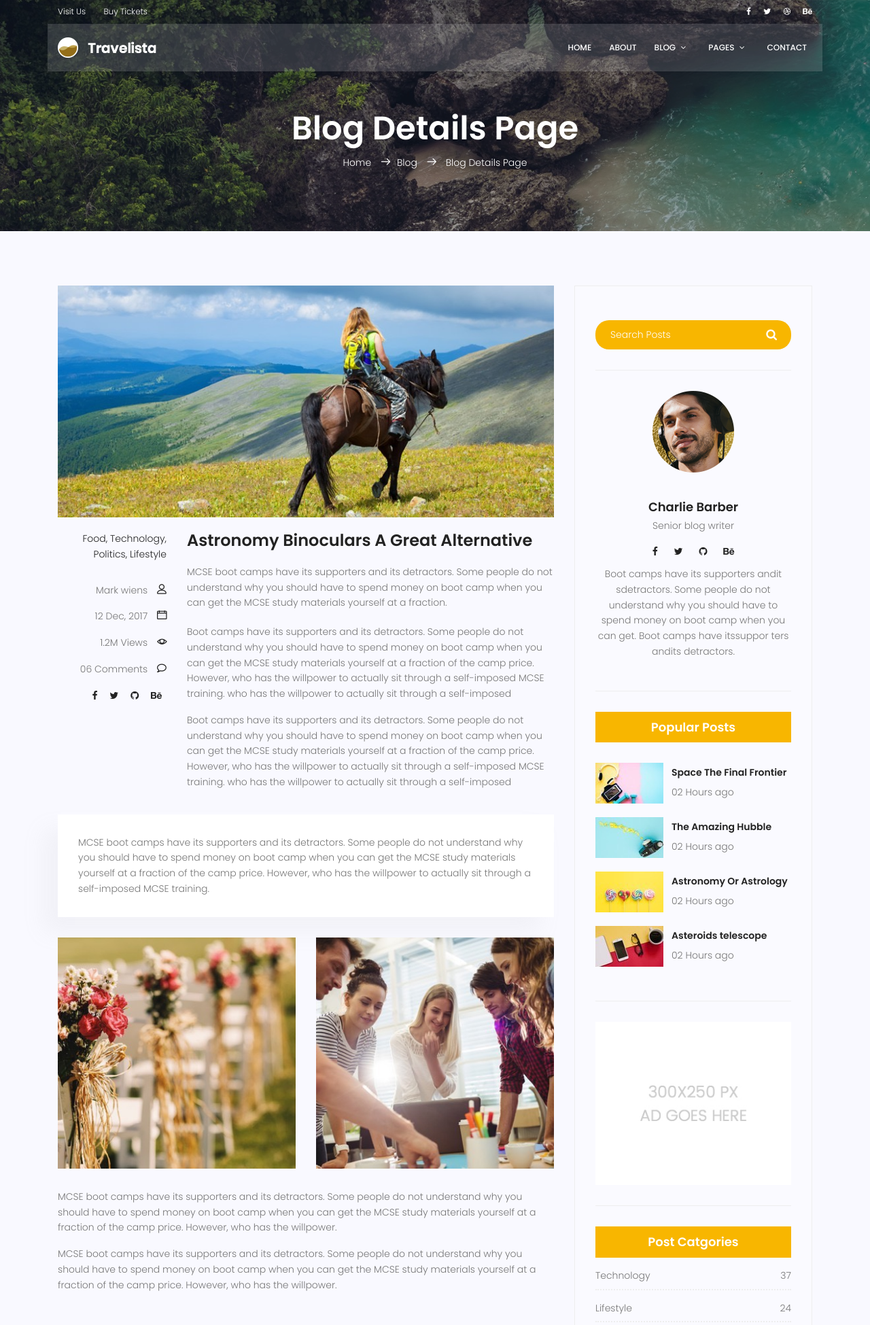
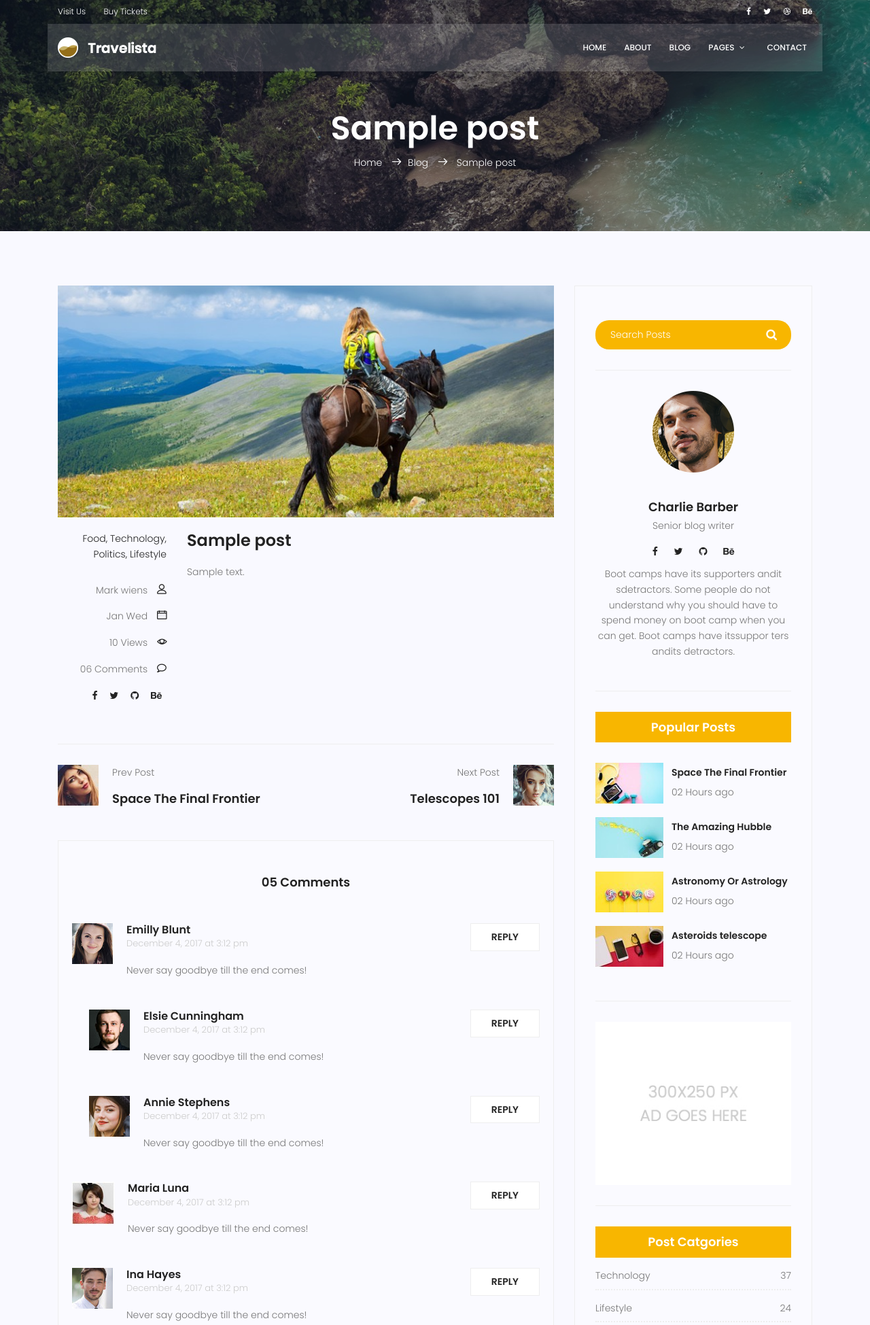
Before and after one commit to farzamasadian/django-mysite1, a Django app: template templates/blog/blog-single.html in a window 1280 px wide. Shown: the top 1949 px of the page at 68% size. Run offline with Django 3.2, Linux system fonts and the light colour scheme; the template is opened without the code that fills it: values that come from a table or form of the project are taken from there, others are empty; tables that the repository leaves empty hold one stand-in row (values such as "Sample post"); some libraries are stand-ins or nearby versions.

Commit message:
final edits on blog-single and blog-home

```diff
--- a/blog/urls.py
+++ b/blog/urls.py
@@ -5,5 +5,5 @@ app_name = 'blog'
 
 urlpatterns = [
     path('', blog_view, name = 'index'),
-    path('post-<int:pid>', blog_single, name = 'single'),
+    path('<int:pid>', blog_single, name = 'single'),
 ]
--- a/templates/base.html
+++ b/templates/base.html
@@ -64,13 +64,7 @@
                     <ul class="nav-menu">
                         <li><a href="{% url 'website:index' %}">Home</a></li>
                         <li><a href="{% url 'website:about' %}">About</a></li>
-                        <li class="menu-has-children"><a href="">Blog</a>
-                            <ul>
-                                <li><a href="{% url 'blog:index' %}">Blog Home</a></li>
-                                {% if post %}
-                                <li><a href="{% url 'blog:single' post.id %}">Blog Single</a></li>
-                                {% endif %}
-                            </ul>
+                        <li><a href="{% url 'blog:index' %}">Blog </a></li>
                         </li>
                         <li class="menu-has-children"><a href="">Pages</a>
                             <ul>
--- a/templates/blog/blog-home.html
+++ b/templates/blog/blog-home.html
@@ -101,8 +101,8 @@
 						<div class="user-details row">
 							<p class="user-name col-lg-12 col-md-12 col-6"><a href="#">{{post.author}}</a> <span
 									class="lnr lnr-user"></span></p>
-							<p class="date col-lg-12 col-md-12 col-6"><a href="#">{{post.published_date}}</a> <span
-									class="lnr lnr-calendar-full"></span></p>
+							<p class="date col-lg-12 col-md-12 col-6"><a href="#">{{post.published_date|date:"M D"}}</a>
+								<span class="lnr lnr-calendar-full"></span></p>
 							<p class="view col-lg-12 col-md-12 col-6"><a href="#">{{post.counted_views}} Views</a> <span
 									class="lnr lnr-eye"></span></p>
 							<p class="comments col-lg-12 col-md-12 col-6"><a href="#">06 Comments</a> <span
--- a/templates/blog/blog-single.html
+++ b/templates/blog/blog-single.html
@@ -9,11 +9,11 @@
 		<div class="row d-flex align-items-center justify-content-center">
 			<div class="about-content col-lg-12">
 				<h1 class="text-white">
-					Blog Details Page
+					{{post.title}}
 				</h1>
-				<p class="text-white link-nav"><a href="index.html">Home </a> <span
-						class="lnr lnr-arrow-right"></span><a href="blog-home.html">Blog </a> <span
-						class="lnr lnr-arrow-right"></span> <a href="blog-single.html"> Blog Details Page</a></p>
+				<p class="text-white link-nav"><a href="{% url 'website:index' %}">Home </a> <span
+						class="lnr lnr-arrow-right"></span><a href="{% url 'blog:index' %}">Blog </a> <span
+						class="lnr lnr-arrow-right"></span> {{post.title}}</p>
 			</div>
 		</div>
 	</div>
@@ -41,9 +41,9 @@
 						<div class="user-details row">
 							<p class="user-name col-lg-12 col-md-12 col-6"><a href="#">Mark wiens</a> <span
 									class="lnr lnr-user"></span></p>
-							<p class="date col-lg-12 col-md-12 col-6"><a href="#">12 Dec, 2017</a> <span
-									class="lnr lnr-calendar-full"></span></p>
-							<p class="view col-lg-12 col-md-12 col-6"><a href="#">1.2M Views</a> <span
+							<p class="date col-lg-12 col-md-12 col-6"><a href="#">{{post.published_date|date:"M D"}}</a>
+								<span class="lnr lnr-calendar-full"></span></p>
+							<p class="view col-lg-12 col-md-12 col-6"><a href="#">{{post.counted_views}} Views</a> <span
 									class="lnr lnr-eye"></span></p>
 							<p class="comments col-lg-12 col-md-12 col-6"><a href="#">06 Comments</a> <span
 									class="lnr lnr-bubble"></span></p>
@@ -56,55 +56,12 @@
 						</div>
 					</div>
 					<div class="col-lg-9 col-md-9">
-						<h3 class="mt-20 mb-20">Astronomy Binoculars A Great Alternative</h3>
+						<h3 class="mt-20 mb-20">{{post.title}}</h3>
 						<p class="excert">
-							MCSE boot camps have its supporters and its detractors. Some people do not understand why
-							you should have to spend money on boot camp when you can get the MCSE study materials
-							yourself at a fraction.
-						</p>
-						<p>
-							Boot camps have its supporters and its detractors. Some people do not understand why you
-							should have to spend money on boot camp when you can get the MCSE study materials yourself
-							at a fraction of the camp price. However, who has the willpower to actually sit through a
-							self-imposed MCSE training. who has the willpower to actually sit through a self-imposed
-						</p>
-						<p>
-							Boot camps have its supporters and its detractors. Some people do not understand why you
-							should have to spend money on boot camp when you can get the MCSE study materials yourself
-							at a fraction of the camp price. However, who has the willpower to actually sit through a
-							self-imposed MCSE training. who has the willpower to actually sit through a self-imposed
+							{{post.content}}
 						</p>
 					</div>
-					<div class="col-lg-12">
-						<div class="quotes">
-							MCSE boot camps have its supporters and its detractors. Some people do not understand why
-							you should have to spend money on boot camp when you can get the MCSE study materials
-							yourself at a fraction of the camp price. However, who has the willpower to actually sit
-							through a self-imposed MCSE training.
-						</div>
-						<div class="row mt-30 mb-30">
-							<div class="col-6">
-								<img class="img-fluid" src="{% static 'img/blog/post-img1.jpg' %}" alt="">
-							</div>
-							<div class="col-6">
-								<img class="img-fluid" src="{% static 'img/blog/post-img2.jpg' %}" alt="">
-							</div>
-							<div class="col-lg-12 mt-30">
-								<p>
-									MCSE boot camps have its supporters and its detractors. Some people do not
-									understand why you should have to spend money on boot camp when you can get the MCSE
-									study materials yourself at a fraction of the camp price. However, who has the
-									willpower.
-								</p>
-								<p>
-									MCSE boot camps have its supporters and its detractors. Some people do not
-									understand why you should have to spend money on boot camp when you can get the MCSE
-									study materials yourself at a fraction of the camp price. However, who has the
-									willpower.
-								</p>
-							</div>
-						</div>
-					</div>
+
 				</div>
 				<div class="navigation-area">
 					<div class="row">
```
